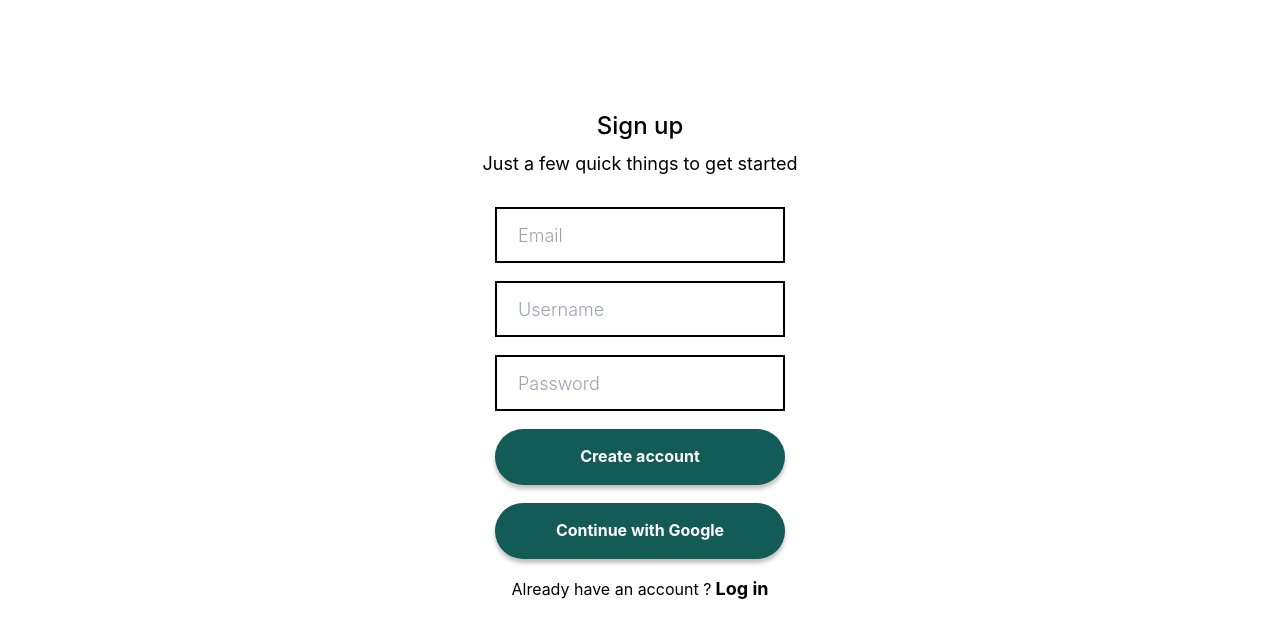
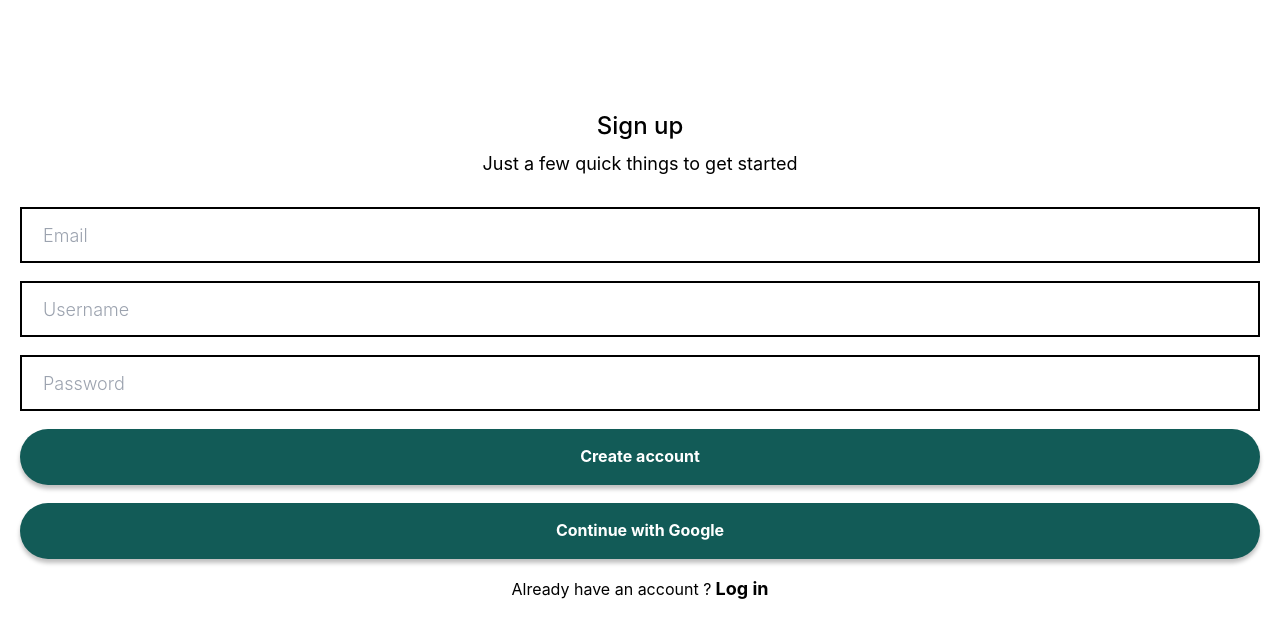
Before and after one commit to Farmers-For-Forests/accenture-biodiversity-v1, a React (Create React App) app: page /signup in a window 1280 px wide. Shown: the top 638 px of the page. Built offline with nearby package versions, Linux system fonts and the light colour scheme.

Commit message:
signup page ui modified

```diff
--- a/src/components/Common_Components/CTA.js
+++ b/src/components/Common_Components/CTA.js
@@ -2,7 +2,7 @@
 
 const CTA = ({btn_name}) => {
   return (
-    <button className="font-inter w-[290px] h-[56px] bg-[#125B57] text-white font-[700] text-[16px] leading-[19.36px] text-center rounded-[40px]"
+    <button className="font-inter w-[100%] h-[56px] bg-[#125B57] text-white font-[700] text-[16px] leading-[19.36px] text-center rounded-[40px]"
     style={{ boxShadow: "0px 4px 4px 0px rgba(0, 0, 0, 0.25)" }}
     >
       {btn_name}
--- a/src/components/Google_singup_CTA.js
+++ b/src/components/Google_singup_CTA.js
@@ -31,7 +31,7 @@
   return (
     <button
       onClick={() => googleLogin()}
-      className="font-inter w-[290px] h-[56px] bg-[#125B57] text-white font-[700] text-[16px] leading-[19.36px] text-center rounded-[40px]"
+      className="font-inter w-[100%] h-[56px] bg-[#125B57] text-white font-[700] text-[16px] leading-[19.36px] text-center rounded-[40px]"
       style={{ boxShadow: "0px 4px 4px 0px rgba(0, 0, 0, 0.25)" }}
     >
       {btn_name}
--- a/src/pages/Signup/Container.js
+++ b/src/pages/Signup/Container.js
@@ -4,7 +4,7 @@
 
 const Container = () => {
     return (
-      <div className='w-[319px] absolute   top-[111px]'>
+      <div className='w-full absolute    top-[111px]'>
           <Signup_Login_Header heading="Sign up" paragraph="Just a few quick things to get started"/>
           <Form/>
       </div>
--- a/src/pages/Signup/Form.js
+++ b/src/pages/Signup/Form.js
@@ -7,11 +7,11 @@
 const Form = () => {
     const [focusedInput, setFocusedInput] = useState(null);
     return (
-      <div className="w-[290px]  mx-auto flex flex-col gap-[18px]  ">
+      <div className="w-[100%]   mx-auto flex flex-col gap-[18px]  ">
         <section className=" w-full">
           <form className="flex flex-col gap-[18px] ">
             <div
-              className={`w-[290px] h-[56px] ${
+              className={`w-full h-[56px] ${
                 focusedInput === "email" ? "border-none" : "border-2 border-black"
               } bg-white`}
             >
@@ -31,7 +31,7 @@
             </div>
 
             <div
-              className={`w-[290px] h-[56px] ${
+              className={`w-full h-[56px] ${
                 focusedInput === "username"
                   ? "border-none"
                   : "border-2 border-black"
@@ -53,7 +53,7 @@
             </div>
 
             <div
-              className={`w-[290px] h-[56px] ${
+              className={`w-full h-[56px] ${
                 focusedInput === "password"
                   ? "border-none"
                   : "border-2 border-black"
--- a/src/pages/Signup/Signup.js
+++ b/src/pages/Signup/Signup.js
@@ -3,8 +3,8 @@
 
 const Signup = () => {
     return (
-      <main>
-          <section className="relative w-[319px]  h-[100vh] mx-auto">
+      <main className='px-5 box-border'>
+          <section className="relative w-[100%]   h-[100vh] ">
              <Container/>
           </section>
       </main>
```
